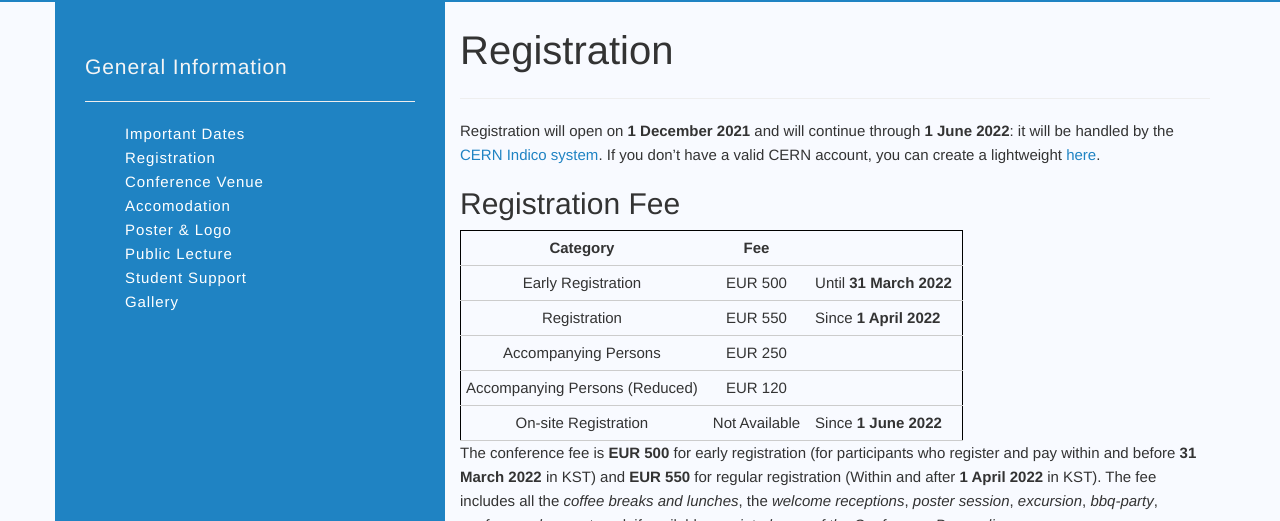
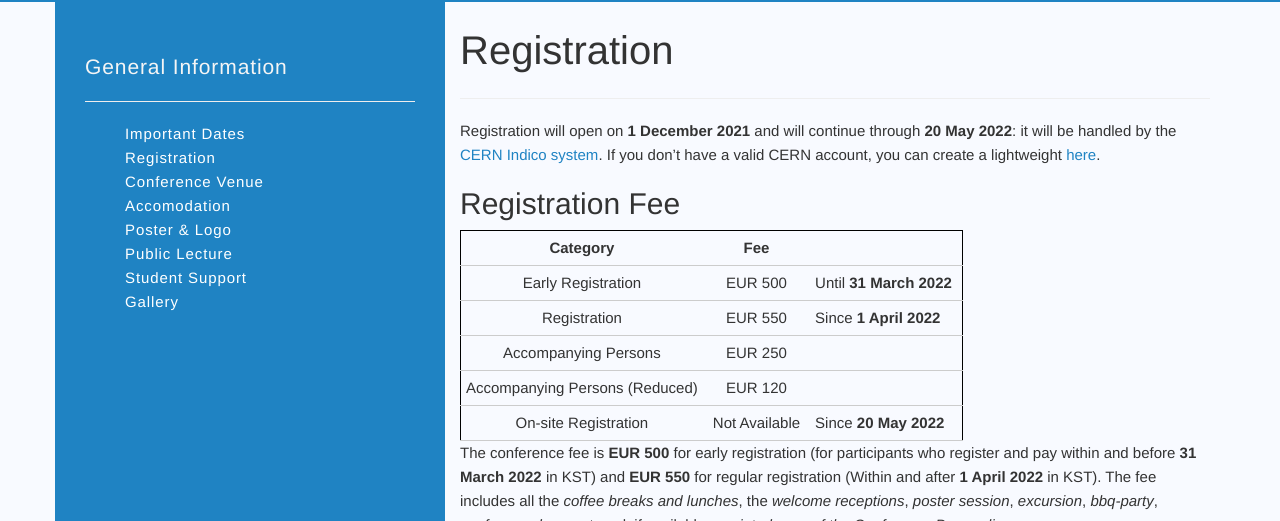
Before and after one commit to SQM2021/SQM2021.github.io, a Jekyll site: the page built from _pages/general-info/registration.md, in a window 1280 px wide. Shown: the part 393-914 px from the top of the page. Built offline with Jekyll 4.4.1, drawn with Linux system fonts in a browser that asks for light colours; some of the changed text lies outside the part shown.

Commit message:
20211112-104

```diff
--- a/_pages/general-info/registration.md
+++ b/_pages/general-info/registration.md
@@ -19,17 +19,17 @@ tr {
 }
 </style>
 
-Registration will open on **1 December 2021** and will continue through **1 June 2022**: it will be handled by the [CERN Indico system](https://indico.cern.ch). If you don’t have a valid CERN account, you can create a lightweight [here](https://account.cern.ch/account/Externals/RegisterAccount.aspx).
+Registration will open on **1 December 2021** and will continue through **20 May 2022**: it will be handled by the [CERN Indico system](https://indico.cern.ch). If you don’t have a valid CERN account, you can create a lightweight [here](https://account.cern.ch/account/Externals/RegisterAccount.aspx).
 
 ## Registration Fee
 
 |        Category                |   Fee          |                         |
-|:------------------------------:|:--------------:|                         |
+|:------------------------------:|:--------------:|-------------------------|
 | Early Registration             | EUR 500        | Until **31 March 2022** |
 | Registration                   | EUR 550        | Since **1 April 2022**  |
 | Accompanying Persons           | EUR 250        |                         |
 | Accompanying Persons (Reduced) | EUR 120        |                         |
-| On-site Registration           | Not Available  | Since **1 June 2022**   |
+| On-site Registration           | Not Available  | Since **20 May 2022**   |
 
 The conference fee is **EUR 500** for early registration (for participants who register and pay within and before **31 March 2022** in KST) and **EUR 550** for regular registration (Within and after **1 April 2022** in KST). The fee includes all the *coffee breaks and lunches*, the *welcome receptions*, *poster session*, *excursion*, *bbq-party*, *conference banquet*,  and, if available, a *printed copy of the Conference Proceedings*.
 
@@ -47,4 +47,4 @@ Note that the **early fee** can be applied only if the payment is received by **
 
 The payment could be made when registeration with paypal which has various method i.e. Credit Card(Mastercard, Visa etc.)
 
-The **registration closes on 1 June 2022**. On-site registration and payment will not be available.
+The **registration closes on 20 May 2022**. On-site registration and payment will not be available.
```
Also changed, not shown: _pages/general-info/accomodation.md (+4 -0 lines), _pages/general-info/conference-venue.md (+1 -1 lines), assets/img/slider/venue-map.png.
